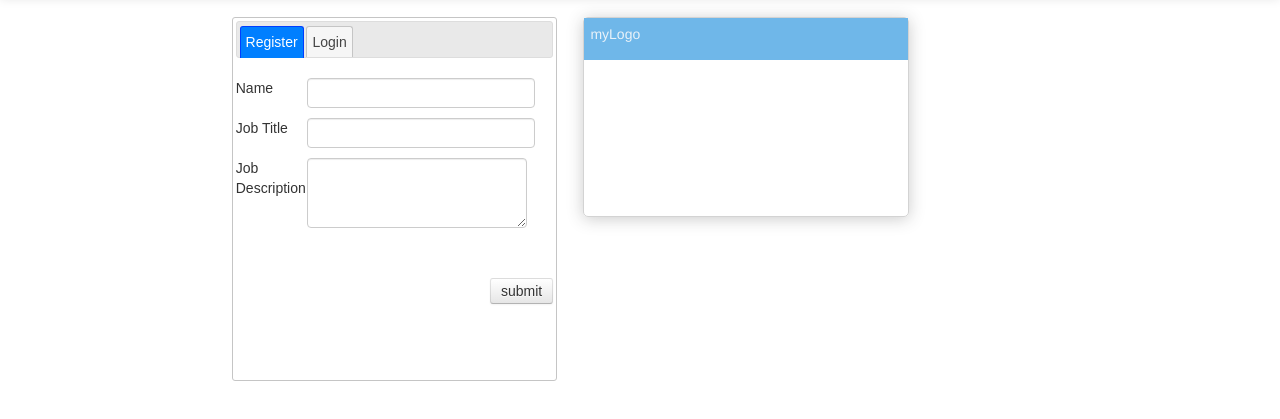
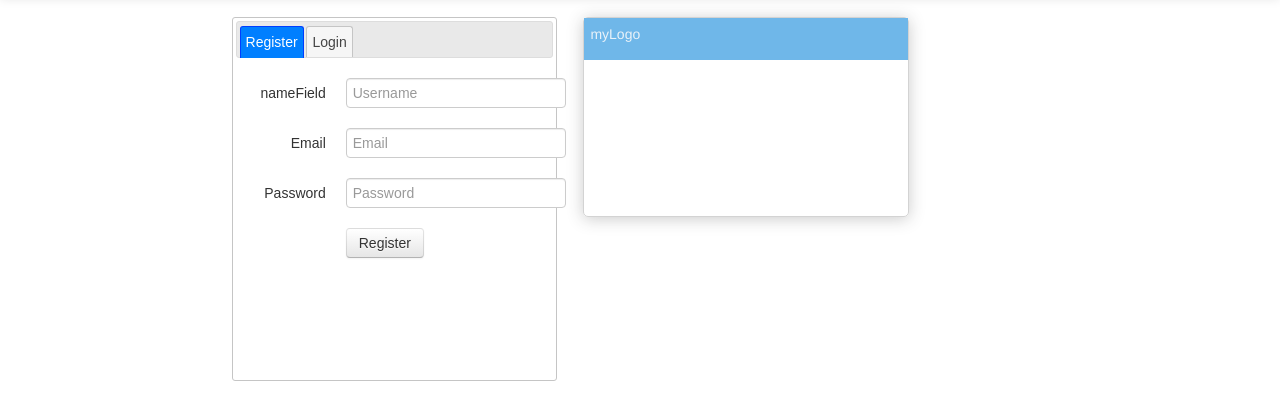
Before and after one commit to Hokutosei/app01, a website: page public/index.html in a window 1280 px wide. Shown: the part 43-462 px from the top of the page. Drawn offline with nearby package versions, Linux system fonts and the light colour scheme; no server answers.

Commit message:
new features

```diff
--- a/public/css/jp_styles.less
+++ b/public/css/jp_styles.less
@@ -66,3 +66,9 @@ ul.ui-tabs-nav {
     }
   }
 }
+
+.jp_new_form {
+  margin-top: 20px;
+  margin-left: -70px !important;
+  width: 200px;
+}
--- a/public/index.html
+++ b/public/index.html
@@ -54,27 +54,39 @@
                         </ul>
                         <div class="tabs-spacer"></div>
                         <div id="tabs-1">
-                            <ul class="form_registration">
-                                <li>
-                                    <div class="row-fluid">
-                                        <div class="span3">Name</div><input type="text" class="span9" ng-model="nameField">
+                            <form class="form-horizontal jp_new_form">
+                                <div class="control-group">
+                                    <label class="control-label">nameField</label>
+                                    <div class="controls">
+                                        <input type="text" id="inputNameField" placeholder="Username" ng-model="user.name">
                                     </div>
-                                </li>
-                                <li>
-                                    <div class="row-fluid">
-                                        <div class="span3">Job Title</div><input type="text" class="span9" ng-model="jobTitle">
+                                </div>
+
+                                <div class="control-group">
+                                    <label class="control-label">Email</label>
+                                    <div class="controls">
+                                        <input type="text" id="inputEmailField" placeholder="Email" ng-model="user.email">
                                     </div>
-                                </li>
-                                <li>
-                                    <div class="row-fluid">
-                                        <div class="span3">Job Description</div><textarea rows="3" ng-model="jobDescription"></textarea>
+                                </div>
+
+                                <div class="control-group">
+                                    <label class="control-label">Password</label>
+                                    <div class="controls">
+                                        <input type="password" id="password" placeholder="Password" ng-model="user.password">
                                     </div>
-                                </li>
+                                </div>
 
-                            </ul>
-                            <button class="btn btn-small pull-right" ng-click="submitRegistration()">submit</button>
+                                <div class="control-group">
+                                    <div class="controls">
+                                        <button type="submit" class="btn" ng-click="submitUserReg()">Register</button>
+                                    </div>
+                                </div>
+
+                            </form>
+
                             <br class="clearfix"/>
                             <p>{{userNotAvailable}}</p>
+                            <p>{{registerErrorMsg}}</p>
 
                         </div>
                         <div id="tabs-2">
--- a/public/js/jp_angular.js
+++ b/public/js/jp_angular.js
@@ -38,8 +38,20 @@ app.controller('AppCtrl', function($scope, socket) {
         console.log(data.message)
     })
     socket.emit('testing', {message: 'test'})
-    $scope.submitRegistration = function() {
-        socket.emit('userRegistration', {name: $scope.nameField, job_title: $scope.jobTitle, job_description: $scope.jobDescription})
+    $scope.submitUserReg = function() {
+        //console.log($scope.user['name'])
+        var testField = ['name', 'password', 'email'], errorArray = [], errorMsg = [];
+        $.each(testField, function(k, val) {
+            console.log($scope.user == undefined)
+            console.log($scope.user == '')
+            console.log($scope.user['name'] == '')
+            //console.log($scope.user[val] == undefined)
+        })
+//        console.log(errorArray)
+        if(errorArray.length != 0) {
+            console.log(errorArray)
+        }
+        //socket.emit('userRegistration', userData )
     }
 
     $scope.flushDb = function() {
@@ -54,7 +66,6 @@ app.controller('AppCtrl', function($scope, socket) {
         //console.log(data);
         console.log(objects.data.length)
         console.log($scope.userLists.length)
-        //if ($scope.userLists.length < objects.data.length) { $scope.userLists = [] }
         for(var i = 0; i < objects.data.length; i++) {
             if (objects.data[i].name != undefined) {
                 //console.log(objects.data[i].name)
@@ -92,4 +103,8 @@ app.controller('AppCtrl', function($scope, socket) {
        $scope.userNotAvailable = data.data
     });
 
+    socket.on('inforReply', function(data) {
+        console.log(data.data)
+    })
+
 })
```
Also changed, not shown: web.js (+27 -52 lines).
